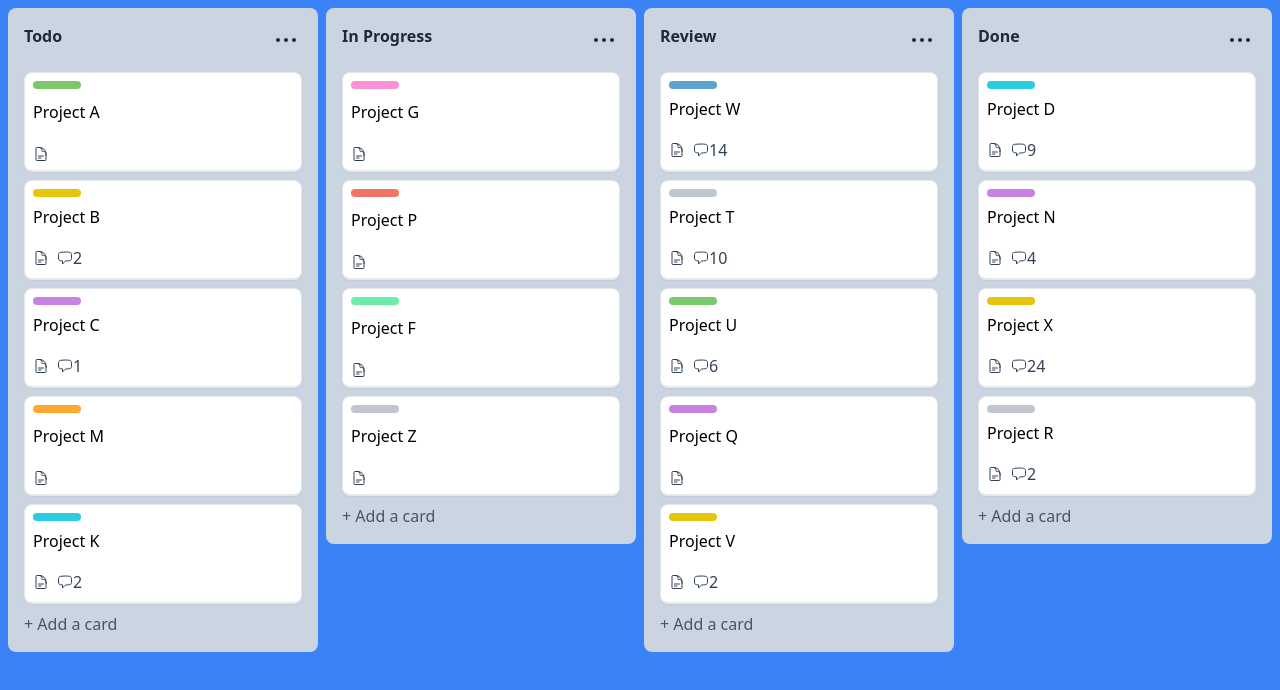
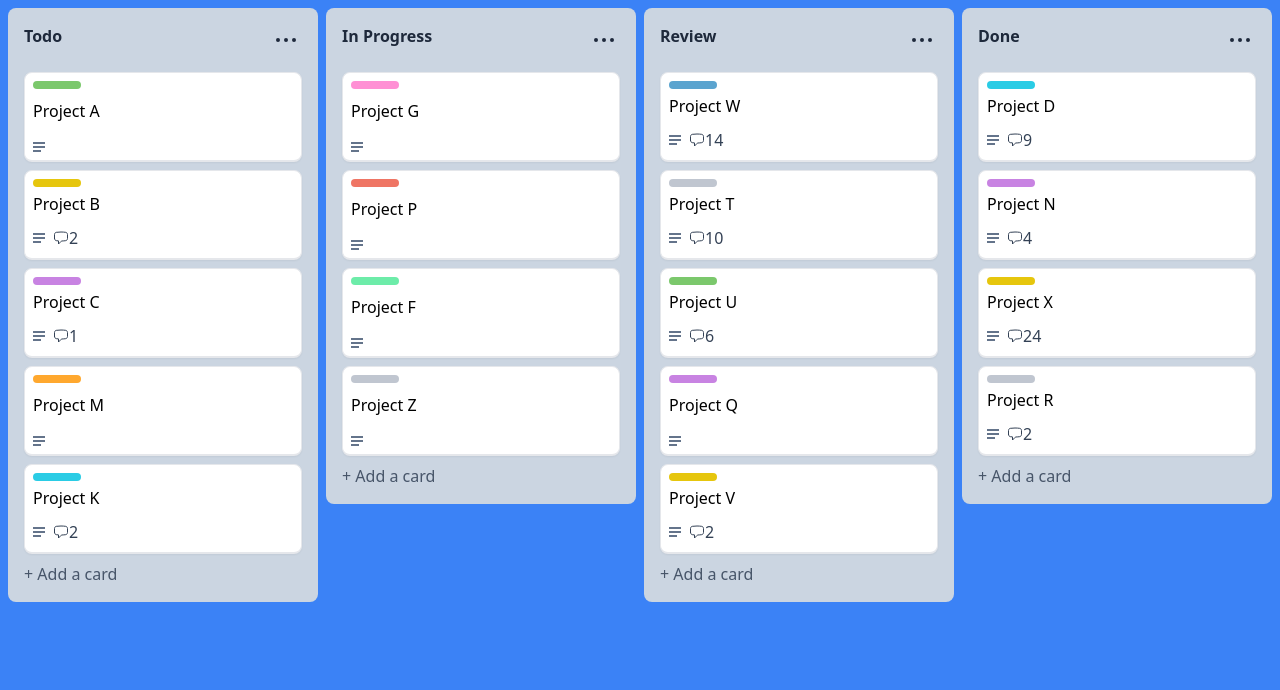
Before and after one commit to dev-subhadeep/ql-trello, a React (Vite) app: page / in a window 1280 px wide. Shown: the top 690 px of the page. Built offline with nearby package versions, Linux system fonts and the light colour scheme.

Commit message:
fix: Change document icon and decrease minimum height of card

```diff
--- a/src/components/Icons/DocumentIcon.tsx
+++ b/src/components/Icons/DocumentIcon.tsx
@@ -2,20 +2,25 @@ import React from "react"
 
 const DocumentIcon = () => {
   return (
-    <svg
-      xmlns="http://www.w3.org/2000/svg"
-      fill="none"
-      viewBox="0 0 24 24"
-      strokeWidth={1.5}
-      stroke="currentColor"
-      className="w-4 h-4"
-    >
-      <path
-        strokeLinecap="round"
-        strokeLinejoin="round"
-        d="M19.5 14.25v-2.625a3.375 3.375 0 0 0-3.375-3.375h-1.5A1.125 1.125 0 0 1 13.5 7.125v-1.5a3.375 3.375 0 0 0-3.375-3.375H8.25m0 12.75h7.5m-7.5 3H12M10.5 2.25H5.625c-.621 0-1.125.504-1.125 1.125v17.25c0 .621.504 1.125 1.125 1.125h12.75c.621 0 1.125-.504 1.125-1.125V11.25a9 9 0 0 0-9-9Z"
-      />
-    </svg>
+    // <svg
+    //   xmlns="http://www.w3.org/2000/svg"
+    //   fill="none"
+    //   viewBox="0 0 24 24"
+    //   strokeWidth={1.5}
+    //   stroke="currentColor"
+    //   className="w-4 h-4"
+    // >
+    //   <path
+    //     strokeLinecap="round"
+    //     strokeLinejoin="round"
+    //     d="M19.5 14.25v-2.625a3.375 3.375 0 0 0-3.375-3.375h-1.5A1.125 1.125 0 0 1 13.5 7.125v-1.5a3.375 3.375 0 0 0-3.375-3.375H8.25m0 12.75h7.5m-7.5 3H12M10.5 2.25H5.625c-.621 0-1.125.504-1.125 1.125v17.25c0 .621.504 1.125 1.125 1.125h12.75c.621 0 1.125-.504 1.125-1.125V11.25a9 9 0 0 0-9-9Z"
+    //   />
+    // </svg>
+    <div className="flex flex-col gap-[2px]">
+      <div className="h-[2px] w-3 bg-slate-500"></div>
+      <div className="h-[2px] w-3 bg-slate-500"></div>
+      <div className="h-[2px] w-2 bg-slate-500"></div>
+    </div>
   )
 }
 
--- a/src/components/Task/Task.tsx
+++ b/src/components/Task/Task.tsx
@@ -4,7 +4,7 @@ import { Task as ITask } from "./Task.types"
 
 const Task = ({ title, description, comments, label }: ITask) => {
   return (
-    <div className="bg-white p-2 min-h-[100px] shadow-sm border border-b-2 flex flex-col justify-between rounded-lg">
+    <div className="bg-white p-2 min-h-[90px] shadow-sm border border-b-2 flex flex-col justify-between rounded-lg">
       <div>
         <span
           style={{ backgroundColor: label }}
```
